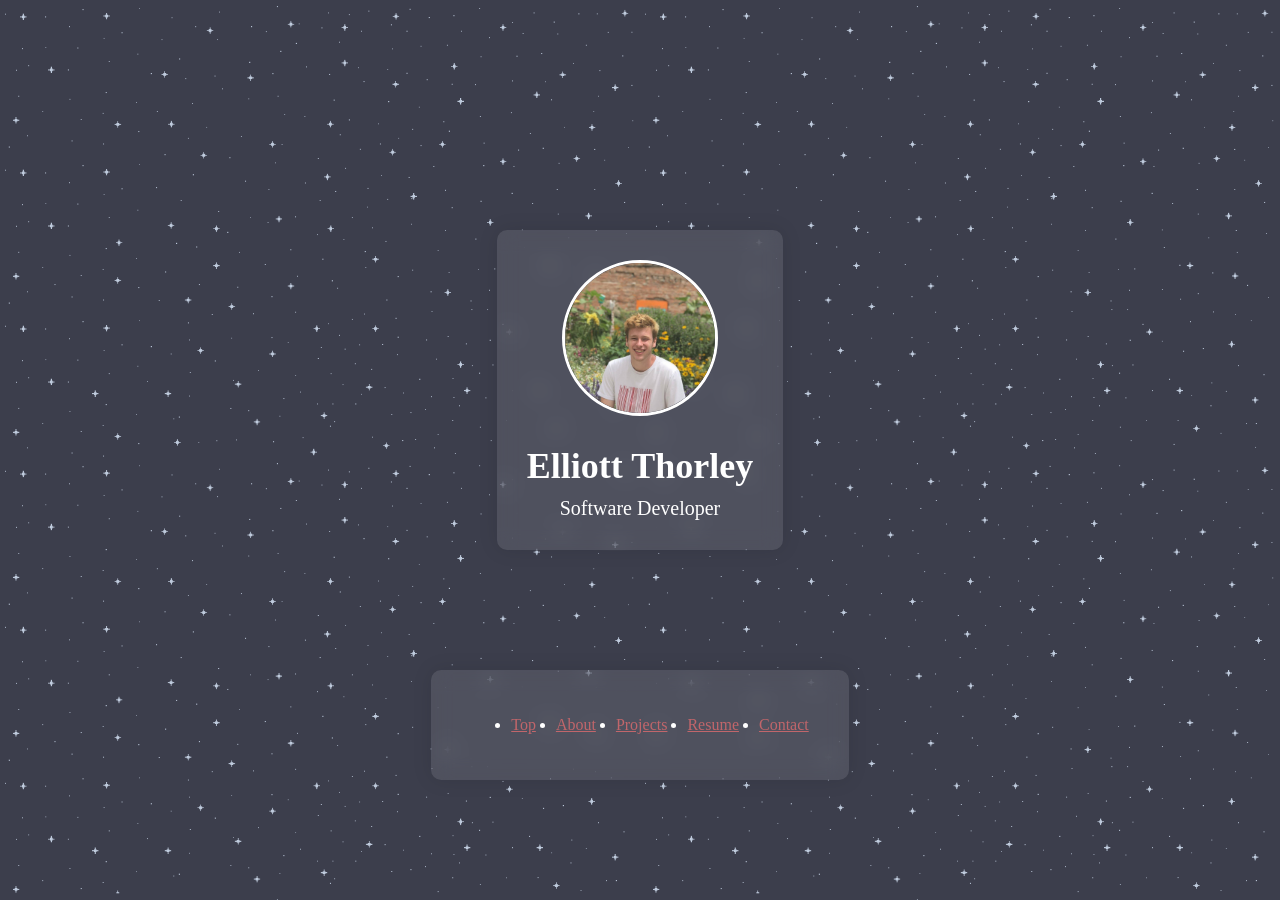
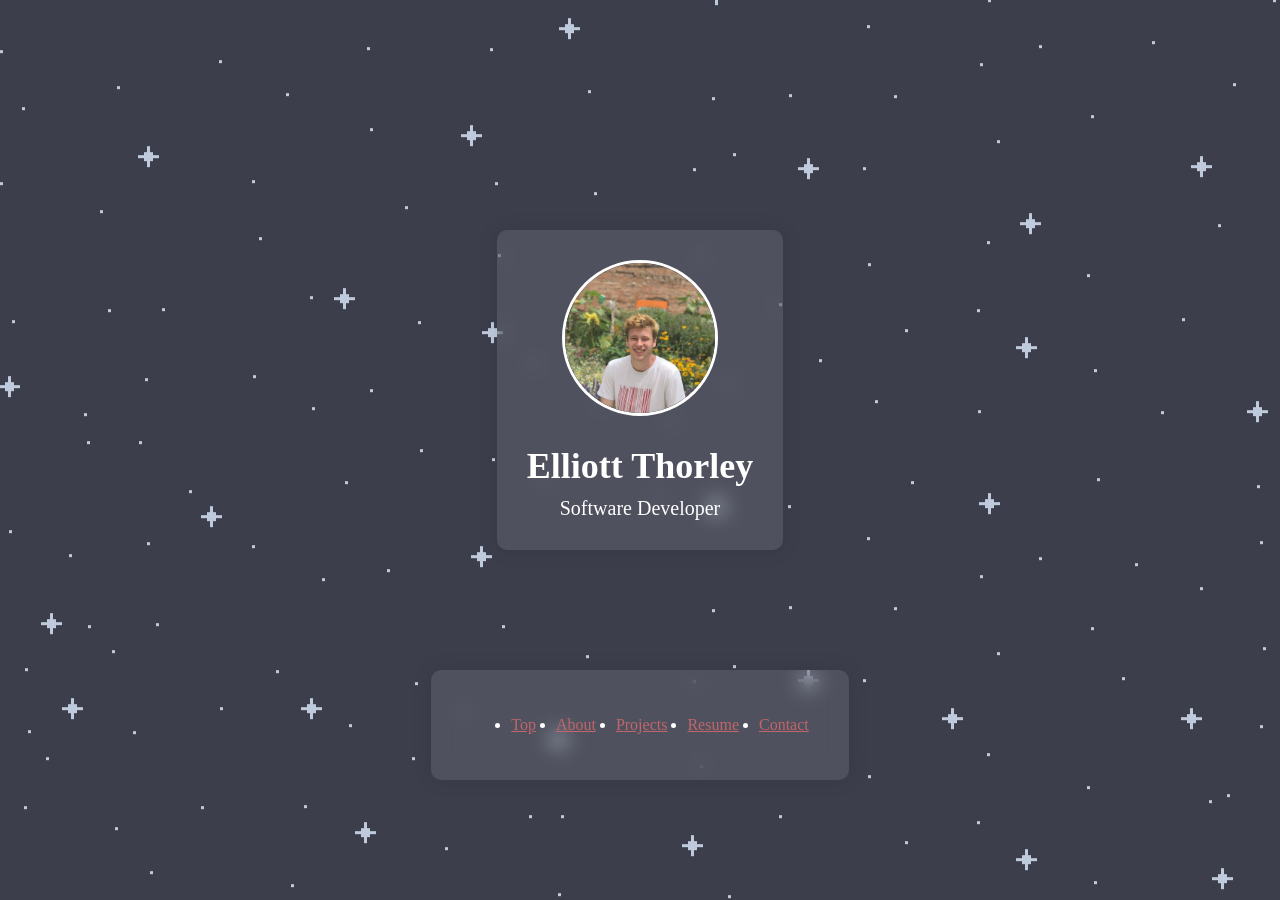
Before and after one commit to elliottThorley/elliottThorley.github.io, a plain HTML site: page index.html in a window 1280 px wide. Shown: the top 900 px of the page. Drawn offline with Linux system fonts and the light colour scheme; a script that the page names is missing.

Commit message:
test repeat y

```diff
--- a/styles.css
+++ b/styles.css
@@ -6,14 +6,11 @@ html {
     margin: 0;
     padding: 0;
     background-image: url("stars.png"); /* Set the background image for the entire site */
-    background-size: cover;
+    background-size: auto;
+    background-repeat: repeat-y;
     background-position: center;
     scroll-behavior: smooth;
     background-attachment: fixed;
-    min-width: 100%;
-    min-height: 100%;
-    max-width: 100%;
-    max-height: 100%;
 }
 
 body {
```
